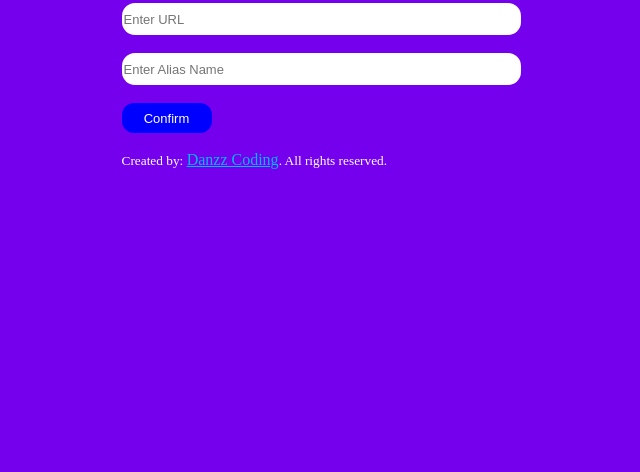
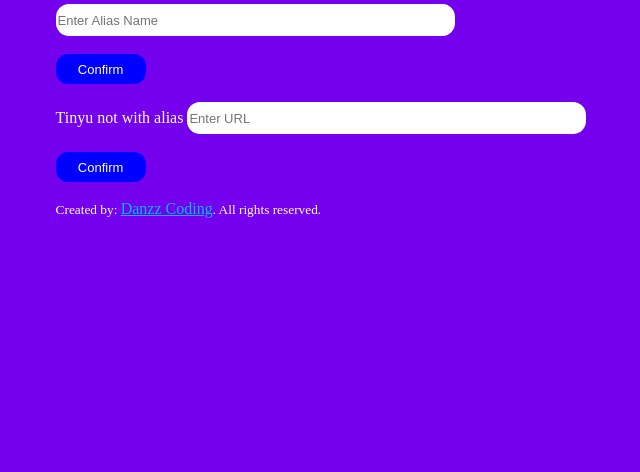
Before and after one commit to danzzcoding/api-short-url, a website: page index.html in a window 1280 px wide. Shown: the part 344-816 px from the top of the page, without its empty margins (319-959 px from the left). Drawn offline with Linux system fonts and the light colour scheme.

Commit message:
Add files via upload

```diff
--- a/index.html
+++ b/index.html
@@ -10,12 +10,18 @@
 <body>
 	<div>
 		<div>
-		<form action="/api/shorturl">
+		<form action="/api/shorturl/tinyuwithalias">
 		<span>Convert your link to short</span>
-		<br><br>
+		<br><br>Tinyu with alias
 		<input type="url" name="url" placeholder="Enter URL" required><br><br>
 		<input type="name" name="alias" placeholder="Enter Alias Name" required><br>
 		<br>
+			<button>Confirm</button>
+			</form>
+		<div>
+		<form action="/api/shorturl/tinyunotwithalias">
+		<br>Tinyu not with alias
+		<input type="url" name="url" placeholder="Enter URL" required><br><br>
 			<button>Confirm</button>
 			</form>
 			<br>
```
